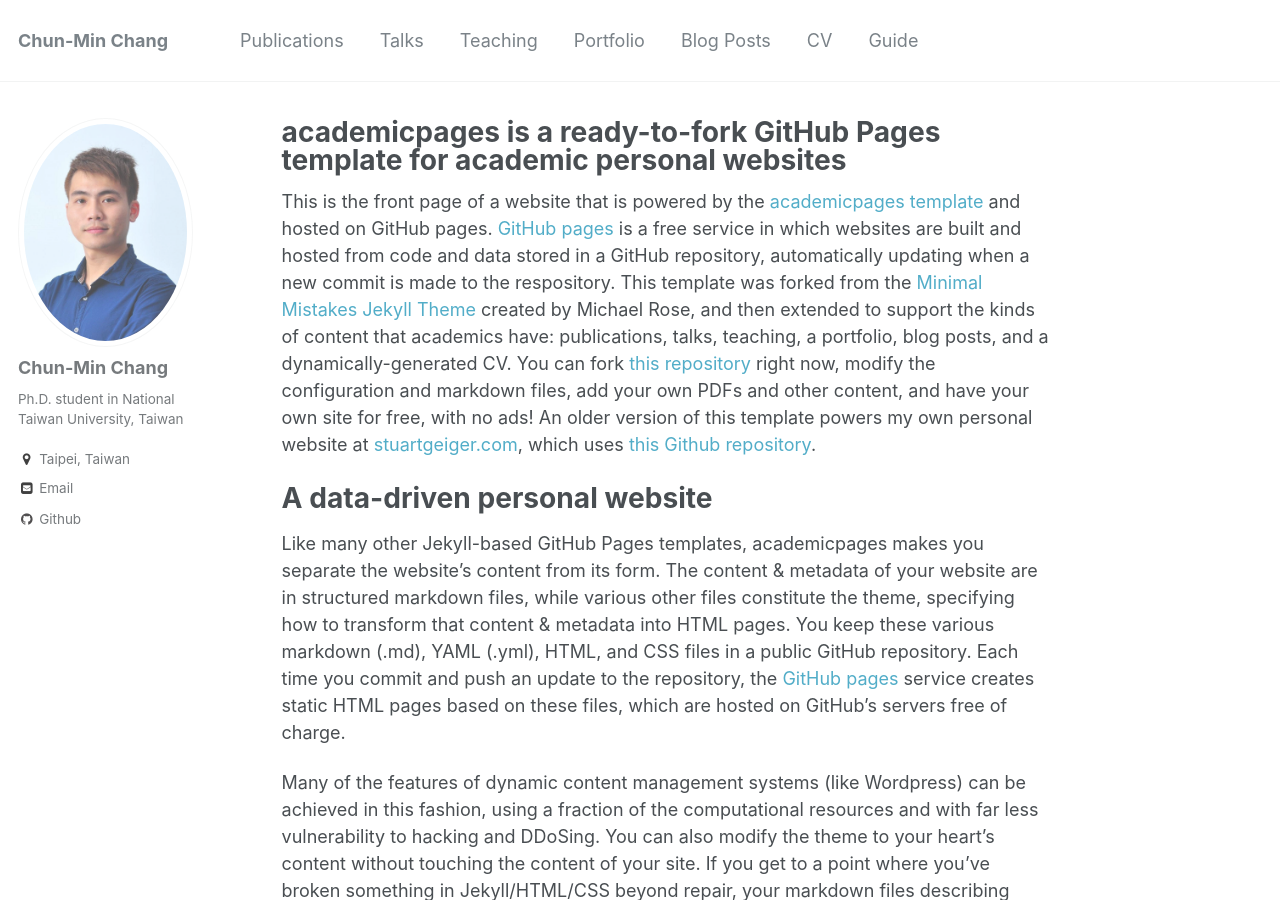
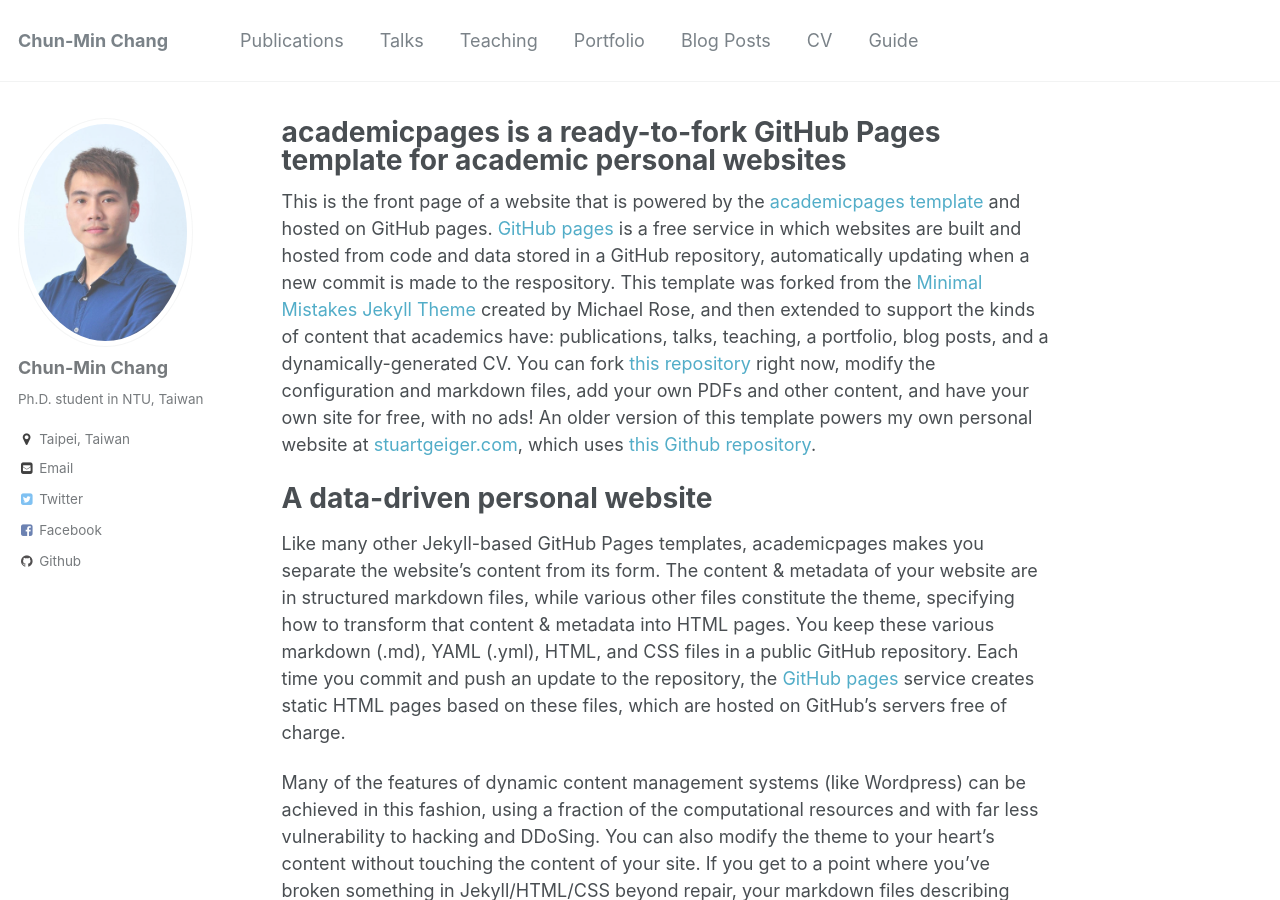
Before and after one commit to NothingHard/NothingHard.github.io, a Jekyll site: the page built from _pages/about.md, in a window 1280 px wide and 900 px high. Built offline with Jekyll 4.4.1, drawn with Linux system fonts in a browser that asks for light colours.

Commit message:
add teaser, facebook, twitter

```diff
--- a/_config.yml
+++ b/_config.yml
@@ -14,7 +14,7 @@
 url                      : https://NothingHard.github.io # the base hostname & protocol for your site e.g. "https://mmistakes.github.io"
 baseurl                  : "" # the subpath of your site, e.g. "/blog"
 repository               : "NothingHard/NothingHard.github.io"
-teaser                   :  # filename of teaser fallback teaser image placed in /images/, .e.g. "500x300.png"
+teaser                   : "teaser.png" # filename of teaser fallback teaser image placed in /images/, .e.g. "500x300.png"
 breadcrumbs              : false # true, false (default)
 words_per_minute         : 160
 read_more                : "disabled" # if enabled, adds "Read more" links to excerpts
@@ -80,7 +80,7 @@
 author:
   name             : "Chun-Min Chang"
   avatar           : "profile.png"
-  bio              : "Ph.D. student in National Taiwan University, Taiwan"
+  bio              : "Ph.D. student in NTU, Taiwan"
   location         : "Taipei, Taiwan"
   employer         :
   googlescholar    :
@@ -90,7 +90,7 @@
   codepen          :
   dribbble         :
   flickr           :
-  facebook         :
+  facebook         : "https://www.facebook.com/profile.php?id=100000577495060"
   foursquare       :
   github           : "NothingHard"
   google_plus      :
@@ -104,7 +104,7 @@
   stackoverflow    : # http://stackoverflow.com/users/123456/username
   steam            :
   tumblr           :
-  twitter          :
+  twitter          : "https://twitter.com/cmchangtw"
   vine             :
   weibo            :
   xing             :
```
